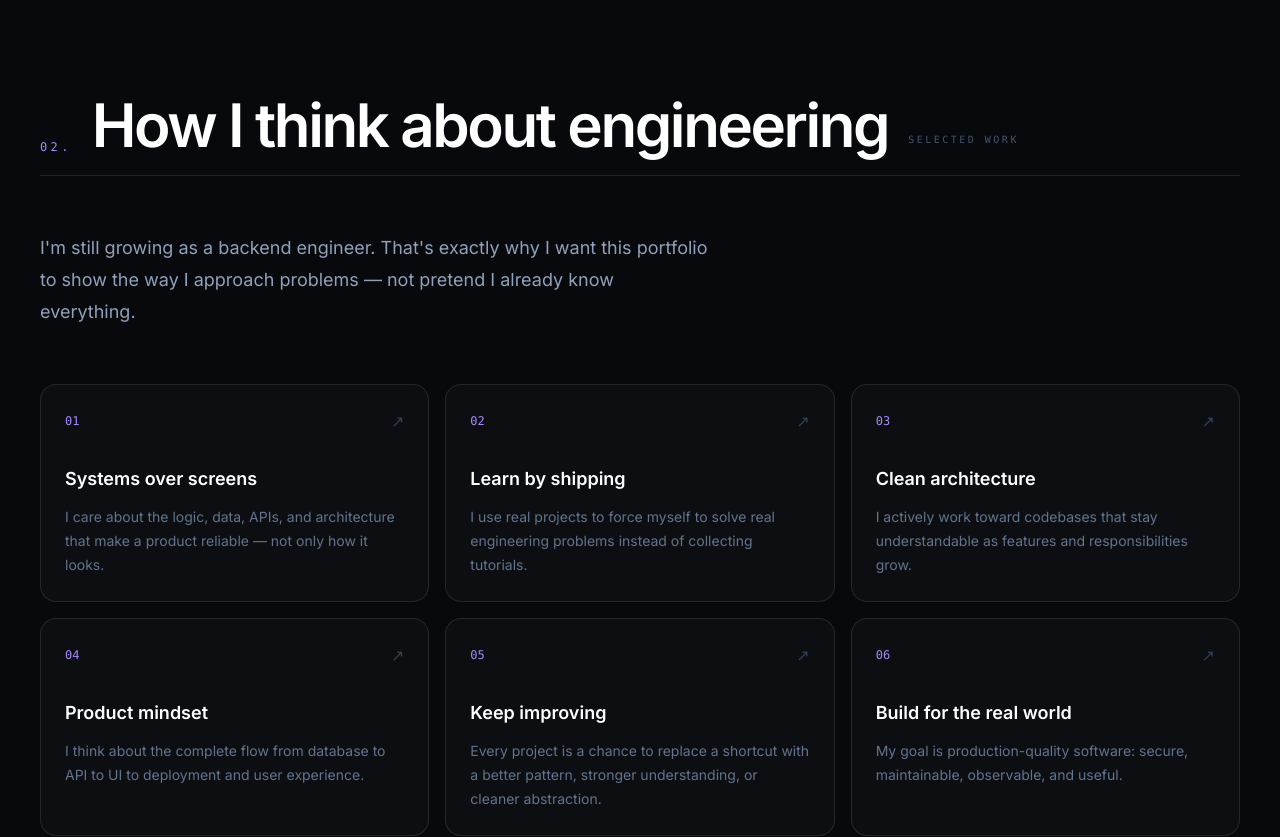
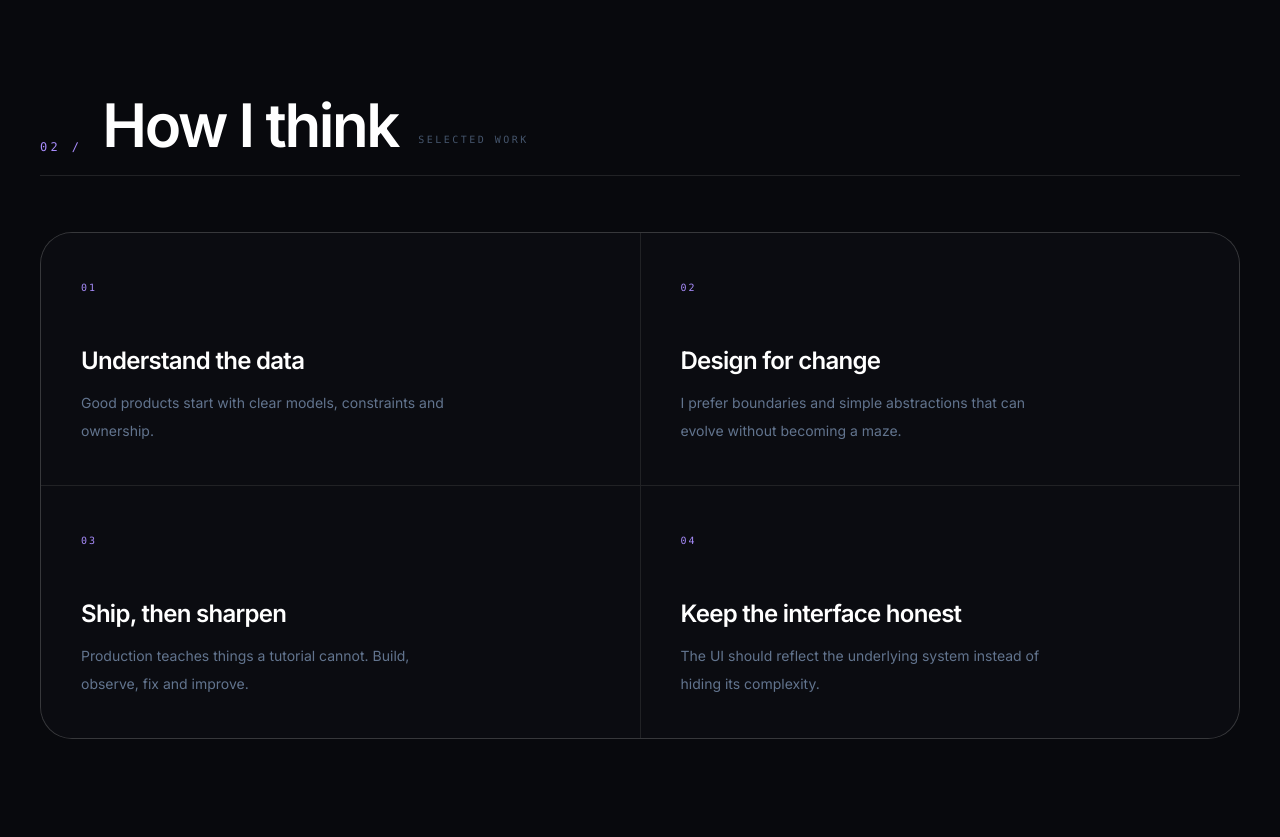
Before and after one commit to iamsyedbilal/portfolio, a Next.js app: page / in a window 1280 px wide. Shown: the part 1980-2817 px from the top of the page. Built offline with nearby package versions, Linux system fonts and the light colour scheme.

Commit message:
redesign: replace freelancer selling points with engineering principles

```diff
--- a/components/WhyMe.tsx
+++ b/components/WhyMe.tsx
@@ -2,22 +2,25 @@
 
 import { motion } from "framer-motion";
 import SectionHeading from "./SectionHeading";
-import { reasons } from "@/lib/data";
+
+const principles = [
+  ["01", "Understand the data", "Good products start with clear models, constraints and ownership."],
+  ["02", "Design for change", "I prefer boundaries and simple abstractions that can evolve without becoming a maze."],
+  ["03", "Ship, then sharpen", "Production teaches things a tutorial cannot. Build, observe, fix and improve."],
+  ["04", "Keep the interface honest", "The UI should reflect the underlying system instead of hiding its complexity."],
+];
 
 export default function WhyMe() {
   return (
-    <section id="whyme" className="py-28 px-6 md:px-10 max-w-7xl mx-auto">
-      <SectionHeading number="02." title="How I think about engineering" />
-      <motion.p initial={{ opacity: 0, y: 18 }} whileInView={{ opacity: 1, y: 0 }} viewport={{ once: true }} className="text-slate-400 text-lg leading-8 mb-14 max-w-2xl">
-        I&apos;m still growing as a backend engineer. That&apos;s exactly why I want this portfolio to show the way I approach problems — not pretend I already know everything.
-      </motion.p>
-
-      <div className="grid md:grid-cols-2 lg:grid-cols-3 gap-4">
-        {reasons.map((reason, index) => (
-          <motion.article key={reason.title} initial={{ opacity: 0, y: 20 }} whileInView={{ opacity: 1, y: 0 }} viewport={{ once: true }} transition={{ delay: index * 0.06 }} whileHover={{ y: -5 }} className="group rounded-2xl border border-white/10 bg-white/[0.025] p-6 hover:border-[#a78bfa]/30 hover:bg-[#a78bfa]/[0.04] transition-all">
-            <div className="flex items-center justify-between mb-8"><span className="font-mono text-xs text-[#a78bfa]">{reason.icon}</span><span className="text-slate-700 group-hover:text-slate-500 transition-colors">↗</span></div>
-            <h3 className="text-white font-semibold text-lg mb-3">{reason.title}</h3>
-            <p className="text-slate-500 text-sm leading-6">{reason.desc}</p>
+    <section id="whyme" className="mx-auto max-w-7xl px-6 py-28 md:px-10">
+      <SectionHeading number="02 /" title="How I think" />
+      <div className="grid gap-px overflow-hidden rounded-[2rem] border border-white/10 bg-white/10 md:grid-cols-2">
+        {principles.map(([number, title, desc], index) => (
+          <motion.article key={number} initial={{ opacity: 0, y: 18 }} whileInView={{ opacity: 1, y: 0 }} viewport={{ once: true }} transition={{ duration: .5, delay: index * .08 }} className="group relative bg-[#0b0c11] p-8 md:p-10">
+            <span className="font-mono text-[10px] tracking-[0.2em] text-[#a78bfa]">{number}</span>
+            <h3 className="mt-12 text-2xl font-semibold tracking-[-0.03em] text-white">{title}</h3>
+            <p className="mt-3 max-w-sm text-sm leading-7 text-slate-500">{desc}</p>
+            <span className="absolute bottom-0 left-0 h-px w-0 bg-[#a78bfa] transition-all duration-500 group-hover:w-full" />
           </motion.article>
         ))}
       </div>
```
